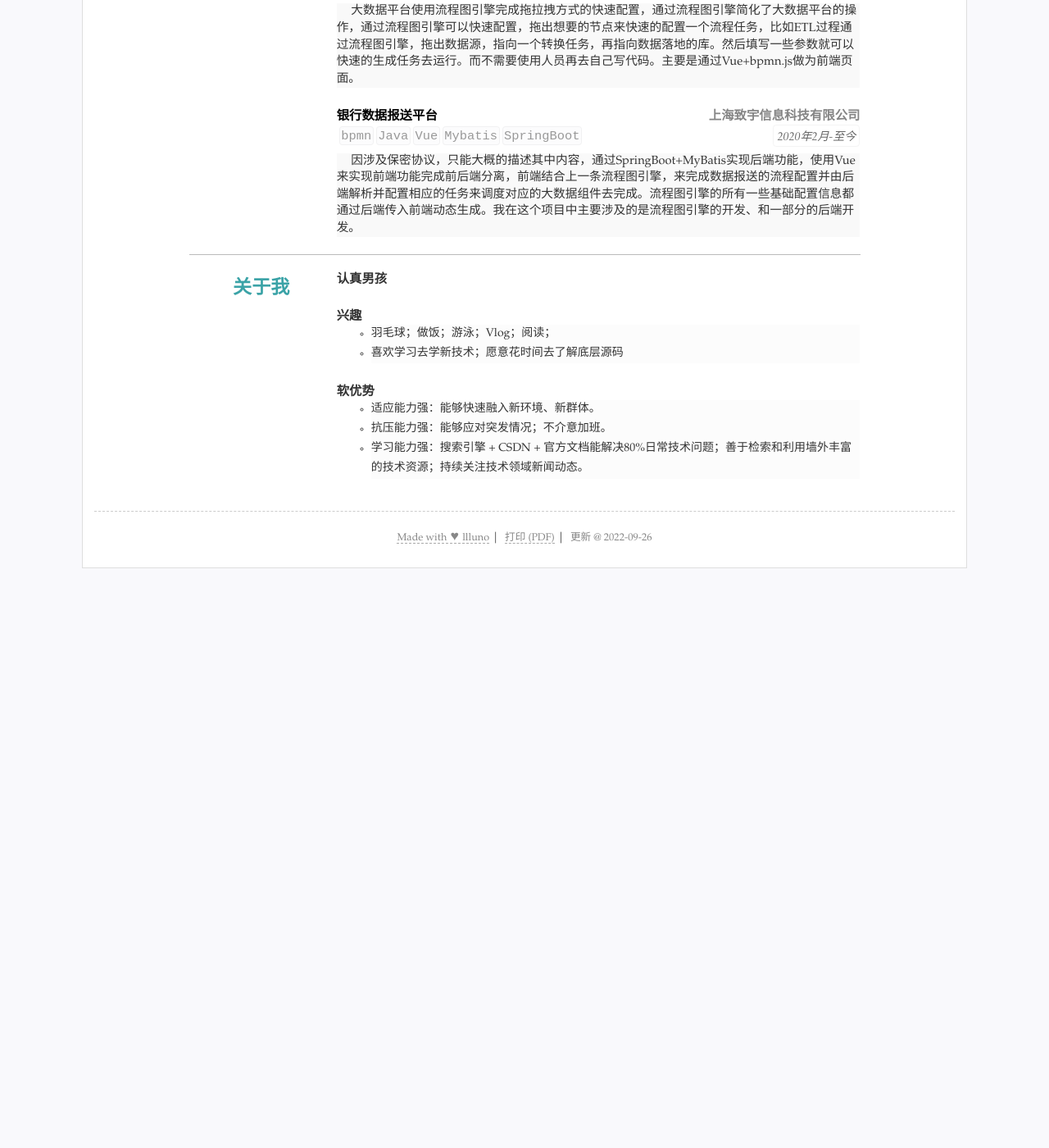
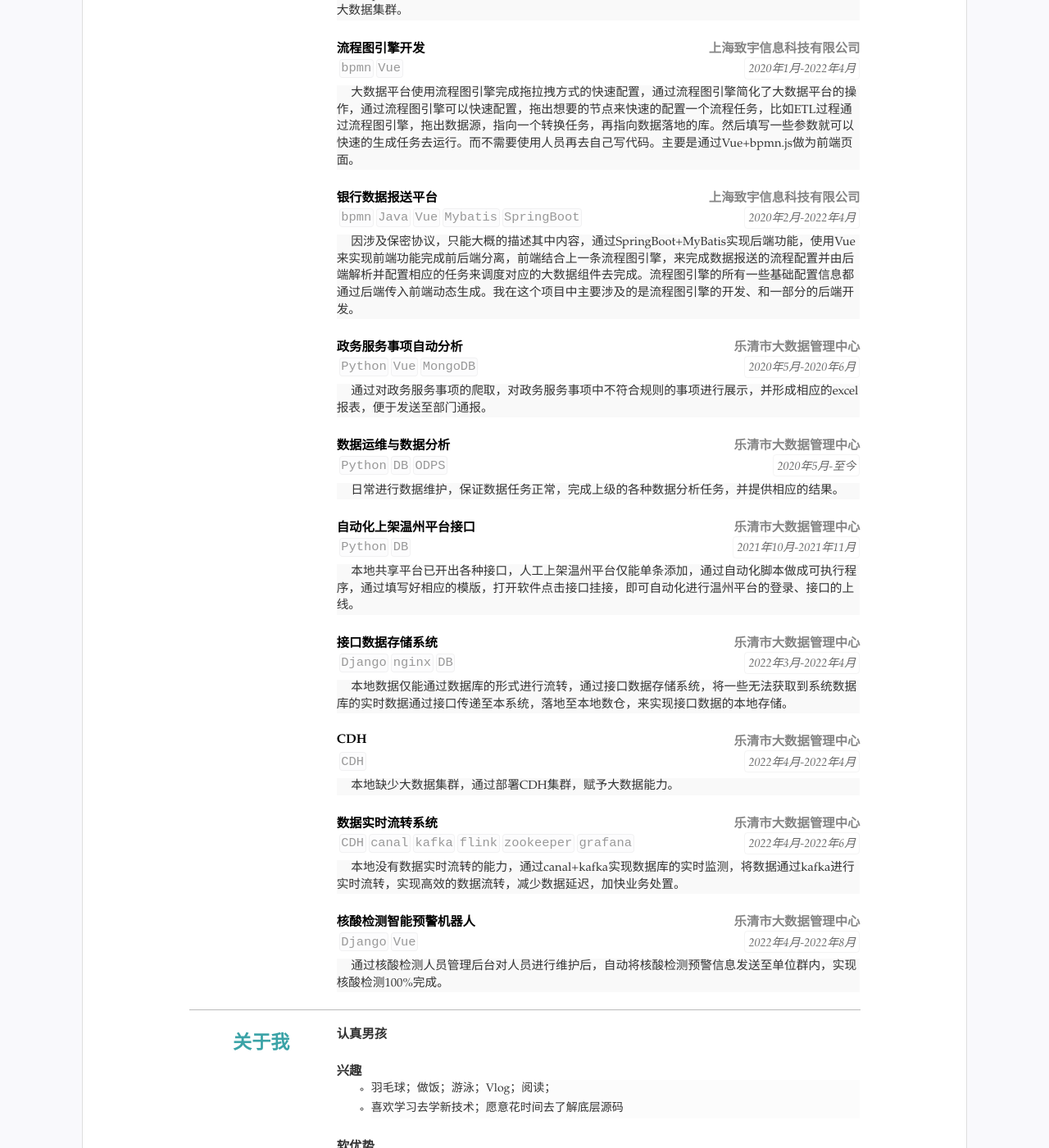
Before and after one commit to llluno/resume, a Jekyll site: the page built from index.html, in a window 1280 px wide and 1400 px high, scrolled down 1766 px. Shown: the whole window at 82% size. Built offline with Jekyll 4.4.1, drawn with Linux system fonts in a browser that asks for light colours; before the commit the page ends 2480 px from its top, so only the background shows below that; some of the changed text lies outside the part shown.

Commit message:
Update resume.yml

```diff
--- a/_data/resume.yml
+++ b/_data/resume.yml
@@ -102,6 +102,18 @@ main: #简历主要内容，
         - Vue
       detail: 大数据产品的研发，大数据平台的开发
 
+    - title: 大数据开发工程师
+      sub: 乐清市大数据管理中心
+      duration: "2020年5月 - 至今"
+      tags:
+        - Java
+        - CDH
+        - Python
+        - Vue
+        - CDC
+        - DB
+      detail: 数据运维工作，开发辅助性产品，负责数据仓的建设
+
   - type: projects
     name: 经历
     content:
@@ -131,7 +143,7 @@ main: #简历主要内容，
         sub: 上海致宇信息科技有限公司
 
       - title: 流程图引擎开发
-        duration: 2020年1月-至今
+        duration: 2020年1月-2022年4月
         tags:
           - bpmn
           - Vue
@@ -139,7 +151,7 @@ main: #简历主要内容，
         sub: 上海致宇信息科技有限公司
 
       - title: 银行数据报送平台
-        duration: 2020年2月-至今
+        duration: 2020年2月-2022年4月
         tags:
           - bpmn
           - Java
@@ -148,6 +160,71 @@ main: #简历主要内容，
           - SpringBoot
         detail: 因涉及保密协议，只能大概的描述其中内容，通过SpringBoot+MyBatis实现后端功能，使用Vue来实现前端功能完成前后端分离，前端结合上一条流程图引擎，来完成数据报送的流程配置并由后端解析并配置相应的任务来调度对应的大数据组件去完成。流程图引擎的所有一些基础配置信息都通过后端传入前端动态生成。我在这个项目中主要涉及的是流程图引擎的开发、和一部分的后端开发。
         sub: 上海致宇信息科技有限公司
+
+      - title: 政务服务事项自动分析
+        duration: 2020年5月-2020年6月
+        tags:
+          - Python
+          - Vue
+          - MongoDB
+        detail: 通过对政务服务事项的爬取，对政务服务事项中不符合规则的事项进行展示，并形成相应的excel报表，便于发送至部门通报。
+        sub: 乐清市大数据管理中心
+
+
+      - title: 数据运维与数据分析
+        duration: 2020年5月-至今
+        tags:
+          - Python
+          - DB
+          - ODPS
+        detail: 日常进行数据维护，保证数据任务正常，完成上级的各种数据分析任务，并提供相应的结果。
+        sub: 乐清市大数据管理中心
+
+
+      - title: 自动化上架温州平台接口
+        duration: 2021年10月-2021年11月
+        tags:
+          - Python
+          - DB
+        detail: 本地共享平台已开出各种接口，人工上架温州平台仅能单条添加，通过自动化脚本做成可执行程序，通过填写好相应的模版，打开软件点击接口挂接，即可自动化进行温州平台的登录、接口的上线。
+        sub: 乐清市大数据管理中心
+
+      - title: 接口数据存储系统
+        duration: 2022年3月-2022年4月
+        tags:
+          - Django
+          - nginx
+          - DB
+        detail: 本地数据仅能通过数据库的形式进行流转，通过接口数据存储系统，将一些无法获取到系统数据库的实时数据通过接口传递至本系统，落地至本地数仓，来实现接口数据的本地存储。
+        sub: 乐清市大数据管理中心
+
+      - title: CDH
+        duration: 2022年4月-2022年4月
+        tags:
+          - CDH
+        detail: 本地缺少大数据集群，通过部署CDH集群，赋予大数据能力。
+        sub: 乐清市大数据管理中心
+
+      - title: 数据实时流转系统
+        duration: 2022年4月-2022年6月
+        tags:
+          - CDH
+          - canal
+          - kafka
+          - flink
+          - zookeeper
+          - grafana
+        detail: 本地没有数据实时流转的能力，通过canal+kafka实现数据库的实时监测，将数据通过kafka进行实时流转，实现高效的数据流转，减少数据延迟，加快业务处置。
+        sub: 乐清市大数据管理中心
+
+
+      - title: 核酸检测智能预警机器人
+        duration: 2022年4月-2022年8月
+        tags:
+          - Django
+          - Vue
+        detail: 通过核酸检测人员管理后台对人员进行维护后，自动将核酸检测预警信息发送至单位群内，实现核酸检测100%完成。
+        sub: 乐清市大数据管理中心
       #可继续添加更多内容
 
 #others 其他简略内容(列表)
@@ -166,7 +243,7 @@ others: #其他列表显示
       - title: 软优势
         list:
           - 适应能力强：能够快速融入新环境、新群体。
-          - 抗压能力强：能够应对突发情况；不介意加班。
+          - 抗压能力强：能够应对突发情况。
           - 学习能力强：搜索引擎 + CSDN + 官方文档能解决80%日常技术问题；善于检索和利用墙外丰富的技术资源；持续关注技术领域新闻动态。
 
 #- type:
```
